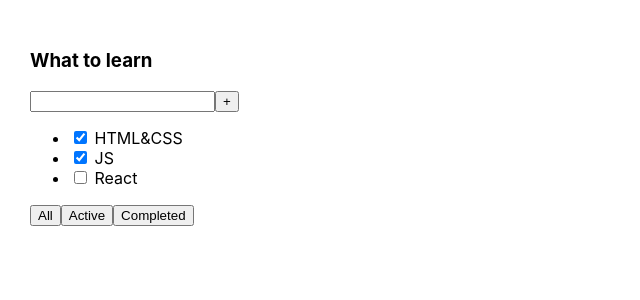
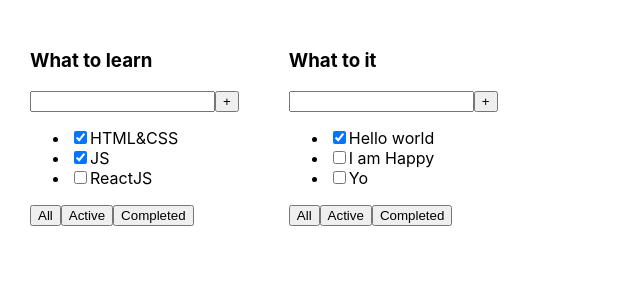
Before and after one commit to Begins1986/Todolist, a React (Create React App) app: page / in a window 1280 px wide. Shown: the top 300 px of the page, without its empty margins (0-640 px from the left). Built offline with nearby package versions, Linux system fonts and the light colour scheme.

Commit message:
Add first lesson

```diff
--- a/src/App.tsx
+++ b/src/App.tsx
@@ -3,9 +3,22 @@
 import Todolist from "./Todolist";
 
 function App() {
+
+   const tasks1 = [
+        { id: 1, title: "HTML&CSS", isDone: true },
+        { id: 2, title: "JS", isDone: true },
+        { id: 3, title: "ReactJS", isDone: false }
+    ]
+    const tasks2 = [
+        { id: 1, title: "Hello world", isDone: true },
+        { id: 2, title: "I am Happy", isDone: false },
+        { id: 3, title: "Yo", isDone: false }
+    ]
+
     return (
         <div className="App">
-            <Todolist/>
+            <Todolist title="What to learn" tasks={tasks1}/>
+            <Todolist title="What to it" tasks={tasks2}/>
         </div>
     );
 }
--- a/src/Todolist.tsx
+++ b/src/Todolist.tsx
@@ -1,18 +1,40 @@
 import React from 'react';
 
-const Todolist = () => {
+type TodolistPropsType = {
+    title: string
+    tasks: Array<TaskPropsType>
+}
+
+type TaskPropsType = {
+    id: number
+    title: string
+    isDone: boolean
+}
+
+const Todolist = (props: TodolistPropsType) => {
     return (
 
         <div>
-                <h3>What to learn</h3>
+            <h3>{props.title}</h3>
             <div>
                 <input/>
                 <button>+</button>
             </div>
             <ul>
-                    <li><input type="checkbox" checked={true}/> <span>HTML&CSS</span></li>
-                    <li><input type="checkbox" checked={true}/> <span>JS</span></li>
-                    <li><input type="checkbox" checked={false}/> <span>React</span></li>
+                {props.tasks.map((el: TaskPropsType) => {
+                        return (
+                            <>
+                                <li key={el.id}>
+                                    <input type="checkbox" checked={el.isDone}/>
+                                    <span>{el.title}</span></li>
+                            </>
+
+                        )
+                    }
+                )}
+                {/*<li><input type="checkbox" checked={true}/> <span>HTML&CSS</span></li>*/}
+                {/*<li><input type="checkbox" checked={true}/> <span>JS</span></li>*/}
+                {/*<li><input type="checkbox" checked={false}/> <span>React</span></li>*/}
             </ul>
             <div>
                 <button>All</button>
```
Lines whose indentation alone changed are shown as unchanged.
